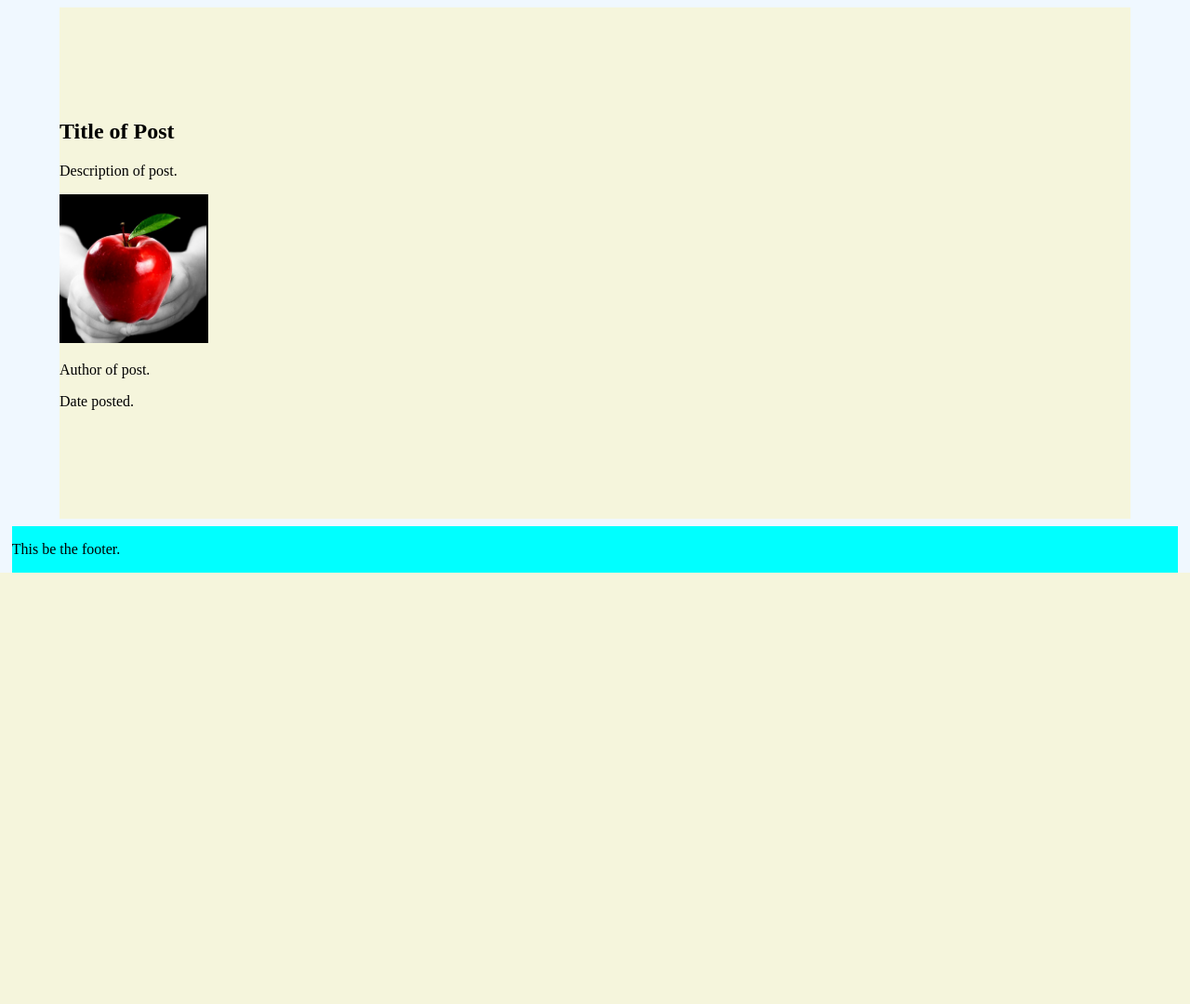
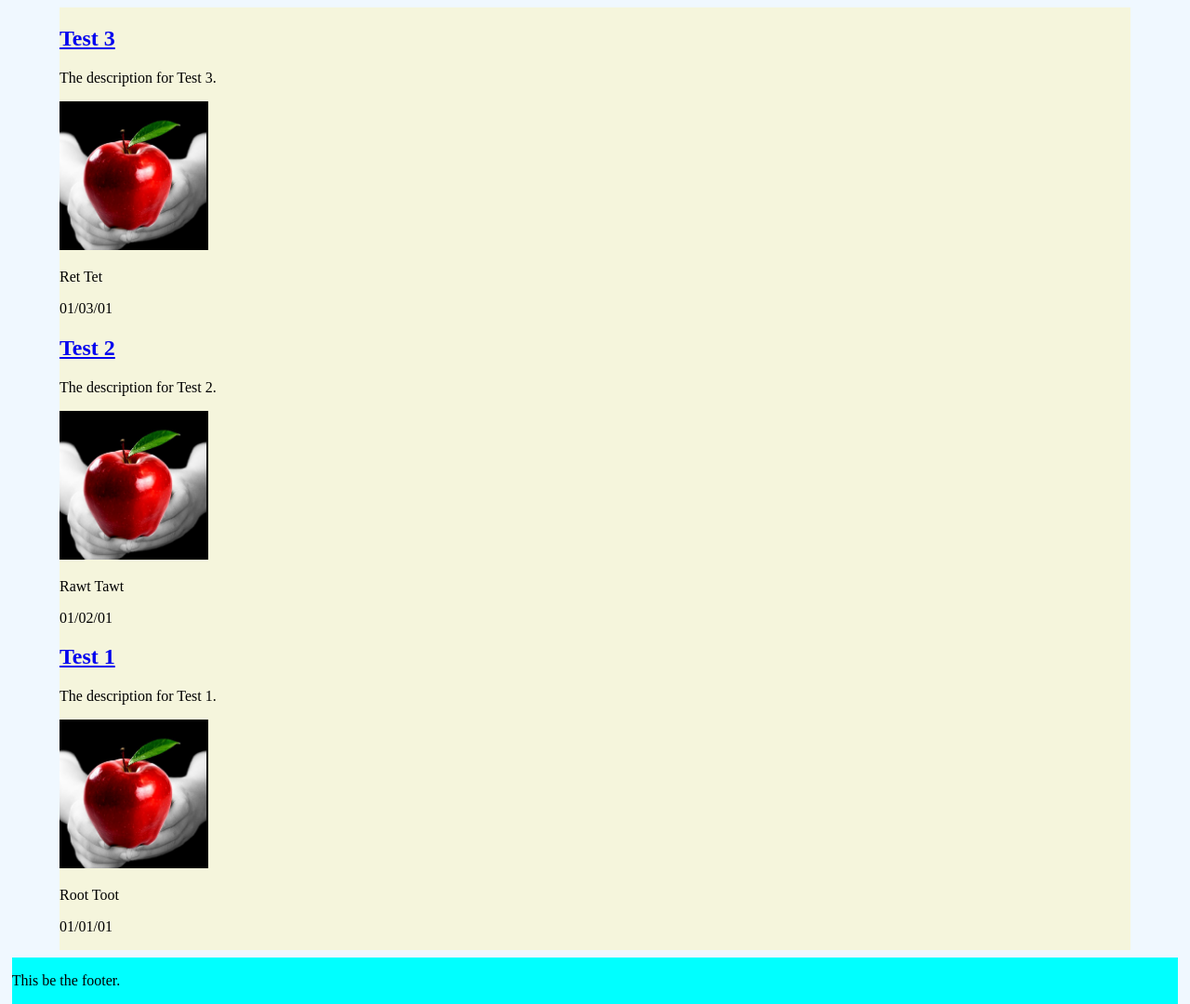
Before and after one commit to Applehand/custom-blog-feed, a Flask app: page /blog in a window 1280 px wide. Shown: the part 184-1264 px from the top of the page at 93% size. Before the commit the page ends 800 px from the top, so only its background shows below. Run offline with Flask 3, Linux system fonts and the light colour scheme; some libraries are stand-ins or nearby versions.

Commit message:
home, feed, and post view 1st drafts
Test json posts, more templating, dynamic post route, hardcoded nav links

```diff
--- a/app.py
+++ b/app.py
@@ -1,20 +1,38 @@
 from flask import Flask, render_template
+import os
+import json
 
 app = Flask(__name__)
-links = {'Home':"/", 'Blog':"/blog", 'Wtf?':"/wtf"}
+# links = {'Home':"/", 'Blog':"/blog", 'Wtf?':"/wtf"}
 
 @app.route("/")
 def main():
-    return render_template('blog-form.html', links=links)
+    return render_template('blog-form.html')
 
 @app.route("/blog")
 def blog():
-    return render_template('blog-feed.html', links=links)
+    posts = get_blog_posts()
+    return render_template('blog-feed.html', posts=posts)
 
 @app.route("/wtf")
 def wtf():
-    return render_template('wtf.html', links=links)
+    return render_template('wtf.html')
 
-@app.route("/blog/<int:blog_id>/<blog_title>")
-def blog_post(blog_id, blog_title):
-    return f"BlogID: {blog_id} - Title: {blog_title}"
+@app.route("/blog/<int:blog_id>")
+def blog_post(blog_id):
+    posts = get_blog_posts()
+    for post in posts:
+        id = int(post['id'])
+        if id == blog_id:
+            return render_template(f'blog-post.html', post=post)
+    return "Blog ain't here, man."
+
+def get_blog_posts():
+    posts = []
+    posts_directory = os.path.join(app.root_path, 'posts')
+    for filename in os.listdir(posts_directory):
+        if filename.endswith('.json'):
+            with open(os.path.join(posts_directory, filename), 'r') as file:
+                post_data = json.load(file)
+                posts.append(post_data)
+    return posts
--- /dev/null
+++ b/posts/test-1.json
@@ -0,0 +1,9 @@
+{
+    "title": "Test 1",
+    "id": "1",
+    "image_path": "static/images/applehands.png",
+    "description": "The description for Test 1.",
+    "content": "This is the content for Test 1.",
+    "author": "Root Toot",
+    "date": "01/01/01"
+}
--- /dev/null
+++ b/posts/test-2.json
@@ -0,0 +1,9 @@
+{
+    "title": "Test 2",
+    "id": "2",
+    "image_path": "static/images/applehands.png",
+    "description": "The description for Test 2.",
+    "content": "This is the content for Test 2.",
+    "author": "Rawt Tawt",
+    "date": "01/02/01"
+}
--- /dev/null
+++ b/posts/test-3.json
@@ -0,0 +1,9 @@
+{
+    "title": "Test 3",
+    "id": "3",
+    "image_path": "static/images/applehands.png",
+    "description": "The description for Test 3.",
+    "content": "This is the content for Test 3.",
+    "author": "Ret Tet",
+    "date": "01/03/01"
+}
--- a/static/styles.css
+++ b/static/styles.css
@@ -22,7 +22,7 @@
 footer {
     width: 98%;
     margin-top: 0.5rem;
-    background-color:aqua;
+    background-color:#00ffff;
 }
 
 main {
--- a/templates/blog-feed.html
+++ b/templates/blog-feed.html
@@ -1,9 +1,13 @@
 {% extends 'base.html' %}
 
 {% block main %}
-<div id="blog-feed">
-    {% block blog_post %}
-        {% include 'blog-post.html'%}
-    {% endblock %}
-</div>
+    {% for post in posts %}
+        <div>
+            <h2><a href="/blog/{{ post.id }}">{{ post.title }}</a></h2>
+            <p>{{ post.description }}</p>
+            <img src="{{ post.image_path }}">
+            <p>{{ post.author }}</p>
+            <p>{{ post.date }}</p>
+        </div>
+    {% endfor %}
 {% endblock main %}
--- a/templates/blog-post.html
+++ b/templates/blog-post.html
@@ -1,7 +1,14 @@
+{% extends 'base.html'%}
+
+{% block main %}
 <div>
-    <h2>Title of Post</h2>
-    <p>Description of post.</p>
+    <h1>{{ post.title }}</h1>
+    <p>Posted: {{ post.date }}</p>
     <img src="{{ url_for('static', filename='images/applehands.png') }}" class="image" />
-    <p>Author of post.</p>
-    <p>Date posted.</p>
+    <div id="post-content">
+        {{ post.content }}
+    </div>
+    <p>Author: {{ post.author }}</p>
+
 </div>
+{% endblock main %}
--- a/templates/nav.html
+++ b/templates/nav.html
@@ -1,5 +1,10 @@
+{#
+{% for text, href in links.items() %}
+    <li><a href="{{ href }}">{{ text }}</a></li>
+{% endfor %}
+#}
 <ul>
-    {% for text, href in links.items() %}
-        <li><a href="{{ href }}">{{ text }}</a></li>
-    {% endfor %}
+    <li><a href="/">Home</a></li>
+    <li><a href="/blog">Blog</a></li>
+    <li><a href="/wtf">Wtf?</a></li>
 </ul>
```
Also changed, not shown: posts/post_example.json (deleted, +0 -8 lines).
